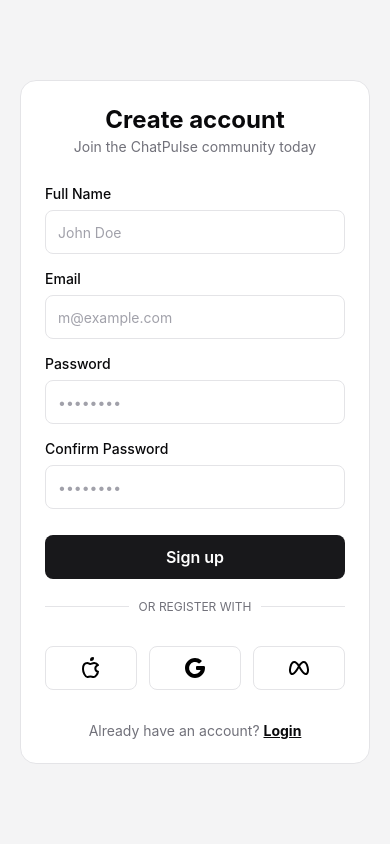
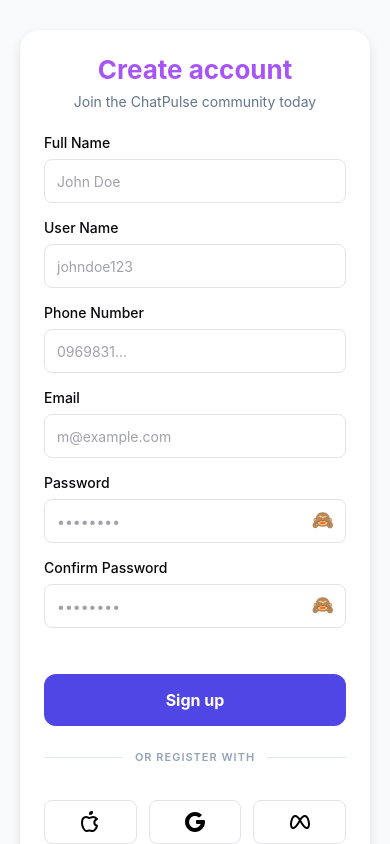
Before and after one commit to quoc-quy/ChatPulse, a React Native app in the folder mobile/: screen /SignUp in a window 390 px wide. Built offline with nearby package versions, Linux system fonts and the light colour scheme.

Commit message:
feat(auth): implement complete signup logic with extra fields required by backend

```diff
--- a/mobile/src/auth/SignUpForm.tsx
+++ b/mobile/src/auth/SignUpForm.tsx
@@ -8,15 +8,92 @@ import {
   KeyboardAvoidingView,
   Platform,
   ScrollView,
+  Alert,
+  ActivityIndicator,
 } from "react-native";
 import { Input } from "../components/ui/Input";
 import { SocialButtons } from "../components/auth/SocialButtons";
+import {
+  validateEmail,
+  validatePassword,
+  validateFullName,
+  validateUserName,
+  validatePhone,
+} from "../utils/validations";
+import { registerApi } from "../apis/user.api";
 
 export function SignUpForm({ navigation }: any) {
   const [fullName, setFullName] = useState("");
+  const [userName, setUserName] = useState("");
+  const [phone, setPhone] = useState("");
   const [email, setEmail] = useState("");
+  const [dob, setDob] = useState("2000-01-01");
   const [password, setPassword] = useState("");
   const [confirmPassword, setConfirmPassword] = useState("");
+  const [loading, setLoading] = useState(false);
+  const [errors, setErrors] = useState<any>({});
+
+  const handleSignUp = async () => {
+    const nameError = validateFullName(fullName);
+    const userError = validateUserName(userName);
+    const phoneError = validatePhone(phone);
+    const emailError = validateEmail(email);
+    const passwordError = validatePassword(password);
+    let confirmError = null;
+
+    if (password !== confirmPassword) {
+      confirmError = "Mật khẩu xác nhận không khớp";
+    }
+
+    if (
+      nameError ||
+      userError ||
+      phoneError ||
+      emailError ||
+      passwordError ||
+      confirmError
+    ) {
+      setErrors({
+        fullName: nameError,
+        userName: userError,
+        phone: phoneError,
+        email: emailError,
+        password: passwordError,
+        confirmPassword: confirmError,
+      });
+      return;
+    }
+
+    setErrors({});
+    setLoading(true);
+    try {
+      const response = await registerApi({
+        fullName: fullName.trim(),
+        userName: userName.trim(),
+        phone: phone.trim(),
+        email: email.trim().toLowerCase(),
+        date_of_birth: dob,
+        password: password,
+        confirm_password: confirmPassword,
+      });
+
+      if (response.status === 200 || response.status === 201) {
+        Alert.alert("Thành công", "Đăng ký tài khoản thành công!", [
+          {
+            text: "Đăng nhập ngay",
+            onPress: () => navigation.navigate("Login"),
+          },
+        ]);
+      }
+    } catch (error: any) {
+      Alert.alert(
+        "Đăng ký thất bại",
+        error.response?.data?.message || "Đã có lỗi xảy ra.",
+      );
+    } finally {
+      setLoading(false);
+    }
+  };
 
   return (
     <SafeAreaView style={styles.container}>
@@ -36,45 +113,92 @@ export function SignUpForm({ navigation }: any) {
               </Text>
             </View>
 
+            {/* Các trường dữ liệu với Spacing hợp lý */}
+            <View style={styles.formGroup}>
               <Input
                 label="Full Name"
                 placeholder="John Doe"
                 value={fullName}
-              onChangeText={setFullName}
+                error={errors.fullName}
+                onChangeText={(text) => {
+                  setFullName(text);
+                  if (errors.fullName) setErrors({ ...errors, fullName: null });
+                }}
               />
-
+              <Input
+                label="User Name"
+                placeholder="johndoe123"
+                value={userName}
+                error={errors.userName}
+                onChangeText={(text) => {
+                  setUserName(text);
+                  if (errors.userName) setErrors({ ...errors, userName: null });
+                }}
+                autoCapitalize="none"
+              />
+              <Input
+                label="Phone Number"
+                placeholder="0969831..."
+                value={phone}
+                error={errors.phone}
+                onChangeText={(text) => {
+                  setPhone(text);
+                  if (errors.phone) setErrors({ ...errors, phone: null });
+                }}
+                keyboardType="phone-pad"
+              />
               <Input
                 label="Email"
                 placeholder="m@example.com"
                 value={email}
-              onChangeText={setEmail}
+                error={errors.email}
+                onChangeText={(text) => {
+                  setEmail(text);
+                  if (errors.email) setErrors({ ...errors, email: null });
+                }}
                 keyboardType="email-address"
                 autoCapitalize="none"
               />
-
               <Input
                 label="Password"
                 placeholder="••••••••"
-              secureTextEntry
+                isPassword={true}
                 value={password}
-              onChangeText={setPassword}
+                error={errors.password}
+                onChangeText={(text) => {
+                  setPassword(text);
+                  if (errors.password) setErrors({ ...errors, password: null });
+                }}
               />
-
               <Input
                 label="Confirm Password"
                 placeholder="••••••••"
-              secureTextEntry
+                isPassword={true}
                 value={confirmPassword}
-              onChangeText={setConfirmPassword}
+                error={errors.confirmPassword}
+                onChangeText={(text) => {
+                  setConfirmPassword(text);
+                  if (errors.confirmPassword)
+                    setErrors({ ...errors, confirmPassword: null });
+                }}
               />
+            </View>
 
-            <TouchableOpacity style={styles.btnPrimary}>
+            <TouchableOpacity
+              style={[styles.btnPrimary, loading && { opacity: 0.7 }]}
+              onPress={handleSignUp}
+              disabled={loading}
+            >
+              {loading ? (
+                <ActivityIndicator color="#fff" />
+              ) : (
                 <Text style={styles.btnText}>Sign up</Text>
+              )}
             </TouchableOpacity>
 
             <View style={styles.separatorContainer}>
               <View style={styles.line} />
-              <Text style={styles.sepText}>Or register with</Text>
+              <Text style={styles.sepText}>OR REGISTER WITH</Text>
               <View style={styles.line} />
             </View>
 
@@ -94,45 +218,84 @@ export function SignUpForm({ navigation }: any) {
 }
 
 const styles = StyleSheet.create({
-  container: { flex: 1, backgroundColor: "#f4f4f5" },
-  scrollContent: { flexGrow: 1, justifyContent: "center", padding: 20 },
+  container: {
+    flex: 1,
+    backgroundColor: "#F8FAFC", // Màu nền nhạt hơn giúp Card nổi bật
+  },
+  scrollContent: {
+    flexGrow: 1,
+    justifyContent: "center",
+    paddingHorizontal: 20,
+    paddingVertical: 30,
+  },
   card: {
     padding: 24,
-    borderRadius: 16,
+    borderRadius: 20, // Bo góc mềm mại hơn theo hình mẫu
     backgroundColor: "#fff",
-    borderWidth: 1,
-    borderColor: "#e4e4e7",
+    shadowColor: "#000",
+    shadowOffset: { width: 0, height: 4 },
+    shadowOpacity: 0.1,
+    shadowRadius: 12,
+    elevation: 5,
     width: "100%",
   },
-  header: { alignItems: "center", marginBottom: 30 },
-  title: { fontSize: 24, fontWeight: "bold", color: "#09090b" },
-  subtitle: { color: "#71717a", marginTop: 4 },
+  header: {
+    alignItems: "center",
+    marginBottom: 24, // Giảm khoảng cách header để gọn hơn
+  },
+  title: {
+    fontSize: 26,
+    fontWeight: "bold",
+    color: "#A855F7", // Màu chữ tiêu đề đậm hơn
+    marginBottom: 8,
+  },
+  subtitle: {
+    color: "#64748B",
+    fontSize: 14,
+  },
+  formGroup: {
+    marginBottom: 20, // Gom nhóm các input lại
+  },
   btnPrimary: {
-    backgroundColor: "#18181b",
-    height: 44,
-    borderRadius: 8,
+    backgroundColor: "#4F46E5", // Giữ màu chủ đạo của bạn
+    height: 52,
+    borderRadius: 12,
     justifyContent: "center",
     alignItems: "center",
     marginTop: 10,
   },
-  btnText: { color: "#fff", fontWeight: "600", fontSize: 16 },
+  btnText: {
+    color: "#fff",
+    fontWeight: "bold",
+    fontSize: 16,
+  },
   separatorContainer: {
     flexDirection: "row",
     alignItems: "center",
-    marginVertical: 20,
+    marginVertical: 24,
   },
-  line: { flex: 1, height: 1, backgroundColor: "#e4e4e7" },
+  line: {
+    flex: 1,
+    height: 1,
+    backgroundColor: "#E2E8F0",
+  },
   sepText: {
-    marginHorizontal: 10,
-    color: "#71717a",
-    fontSize: 12,
-    textTransform: "uppercase",
+    marginHorizontal: 12,
+    color: "#94A3B8",
+    fontSize: 11,
+    fontWeight: "600",
+    letterSpacing: 1,
   },
-  footer: { flexDirection: "row", justifyContent: "center", marginTop: 20 },
-  footerGray: { color: "#71717a" },
+  footer: {
+    flexDirection: "row",
+    justifyContent: "center",
+    marginTop: 24,
+  },
+  footerGray: {
+    color: "#64748B",
+  },
   boldLink: {
     fontWeight: "bold",
-    textDecorationLine: "underline",
-    color: "#09090b",
+    color: "#4F46E5",
   },
 });
```
Lines whose indentation alone changed are shown as unchanged.
